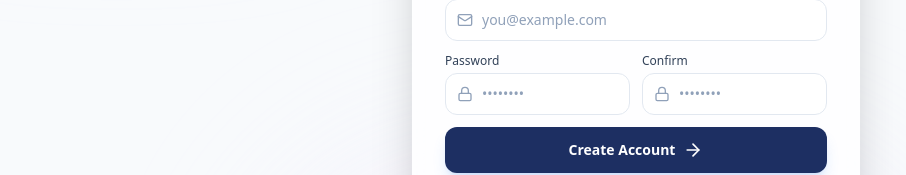
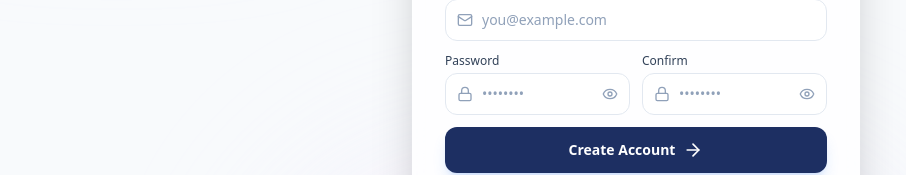
Before and after one commit to IamGaurav001/ai-interview-platform, a React (Vite) app in the folder ai-interview-platform-frontend/: page /register in a window 1280 px wide. Shown: the part 353-528 px from the top of the page, without its empty margins (4-910 px from the left). Built offline with nearby package versions, Linux system fonts and the light colour scheme; no server answers.

Commit message:
Added eye toggle

```diff
--- a/ai-interview-platform-frontend/src/pages/Login.jsx
+++ b/ai-interview-platform-frontend/src/pages/Login.jsx
@@ -1,7 +1,7 @@
 import React, { useState, useEffect } from "react";
 import { useAuth } from "../context/AuthContext.jsx";
 import { Link, useNavigate } from "react-router-dom";
-import { LogIn, Mail, Lock, Loader2, ArrowRight, CheckCircle2, ArrowLeft, AlertCircle } from "lucide-react";
+import { LogIn, Mail, Lock, Loader2, ArrowRight, CheckCircle2, ArrowLeft, AlertCircle, Eye, EyeOff } from "lucide-react";
 import { syncUser } from "../api/authAPI.jsx";
 import { motion } from "framer-motion";
 import logo from "../assets/intervueai-logo.png";
@@ -14,6 +14,7 @@ const Login = () => {
   const { login, googleLogin, user, loading: authLoading } = useAuth();
   const [email, setEmail] = useState("");
   const [password, setPassword] = useState("");
+  const [showPassword, setShowPassword] = useState(false);
   const [loading, setLoading] = useState(false);
   const [error, setError] = useState("");
   const navigate = useNavigate();
@@ -206,14 +207,27 @@ const Login = () => {
                   <input
                     id="password"
                     name="password"
-                    type="password"
+                    type={showPassword ? "text" : "password"}
                     autoComplete="current-password"
                     required
                     value={password}
                     onChange={(e) => setPassword(e.target.value)}
-                    className="block w-full pl-10 pr-3 py-3 border border-slate-200 rounded-xl text-slate-900 placeholder-slate-400 focus:outline-none focus:ring-2 focus:ring-blue-500/20 focus:border-blue-500 transition-all bg-white/50 focus:bg-white"
+                    className="block w-full pl-10 pr-10 py-3 border border-slate-200 rounded-xl text-slate-900 placeholder-slate-400 focus:outline-none focus:ring-2 focus:ring-blue-500/20 focus:border-blue-500 transition-all bg-white/50 focus:bg-white"
                     placeholder="••••••••"
                   />
+                  <div className="absolute inset-y-0 right-0 flex items-center pr-3">
+                    <button
+                      type="button"
+                      onClick={() => setShowPassword(!showPassword)}
+                      className="text-slate-400 hover:text-slate-600 focus:outline-none"
+                    >
+                      {showPassword ? (
+                        <EyeOff className="h-5 w-5" />
+                      ) : (
+                        <Eye className="h-5 w-5" />
+                      )}
+                    </button>
+                  </div>
                 </div>
               </div>
 
--- a/ai-interview-platform-frontend/src/pages/Register.jsx
+++ b/ai-interview-platform-frontend/src/pages/Register.jsx
@@ -1,7 +1,7 @@
 import React, { useState, useEffect } from "react";
 import { useAuth } from "../context/AuthContext.jsx";
 import { Link, useNavigate } from "react-router-dom";
-import { UserPlus, Mail, Lock, User, Loader2, ArrowRight, CheckCircle2, LogIn, ArrowLeft, AlertCircle } from "lucide-react";
+import { UserPlus, Mail, Lock, User, Loader2, ArrowRight, CheckCircle2, LogIn, ArrowLeft, AlertCircle, Eye, EyeOff } from "lucide-react";
 import { syncUser } from "../api/authAPI.jsx";
 import { motion } from "framer-motion";
 import logo from "../assets/intervueai-logo.png";
@@ -18,6 +18,8 @@ const Register = () => {
     password: "",
     confirmPassword: ""
   });
+  const [showPassword, setShowPassword] = useState(false);
+  const [showConfirmPassword, setShowConfirmPassword] = useState(false);
   const [loading, setLoading] = useState(false);
   const [error, setError] = useState("");
   const navigate = useNavigate();
@@ -230,14 +232,27 @@ const Register = () => {
                     <input
                       id="password"
                       name="password"
-                      type="password"
+                      type={showPassword ? "text" : "password"}
                       autoComplete="new-password"
                       required
                       value={formData.password}
                       onChange={handleChange}
-                      className="block w-full pl-9 pr-3 py-2.5 border border-slate-200 rounded-xl text-sm text-slate-900 placeholder-slate-400 focus:outline-none focus:ring-2 focus:ring-blue-500/20 focus:border-blue-500 transition-all bg-white/50 focus:bg-white"
+                      className="block w-full pl-9 pr-9 py-2.5 border border-slate-200 rounded-xl text-sm text-slate-900 placeholder-slate-400 focus:outline-none focus:ring-2 focus:ring-blue-500/20 focus:border-blue-500 transition-all bg-white/50 focus:bg-white"
                       placeholder="••••••••"
                     />
+                    <div className="absolute inset-y-0 right-0 flex items-center pr-3">
+                      <button
+                        type="button"
+                        onClick={() => setShowPassword(!showPassword)}
+                        className="text-slate-400 hover:text-slate-600 focus:outline-none"
+                      >
+                        {showPassword ? (
+                          <EyeOff className="h-4 w-4" />
+                        ) : (
+                          <Eye className="h-4 w-4" />
+                        )}
+                      </button>
+                    </div>
                   </div>
                 </div>
 
@@ -252,14 +267,27 @@ const Register = () => {
                     <input
                       id="confirmPassword"
                       name="confirmPassword"
-                      type="password"
+                      type={showConfirmPassword ? "text" : "password"}
                       autoComplete="new-password"
                       required
                       value={formData.confirmPassword}
                       onChange={handleChange}
-                      className="block w-full pl-9 pr-3 py-2.5 border border-slate-200 rounded-xl text-sm text-slate-900 placeholder-slate-400 focus:outline-none focus:ring-2 focus:ring-blue-500/20 focus:border-blue-500 transition-all bg-white/50 focus:bg-white"
+                      className="block w-full pl-9 pr-9 py-2.5 border border-slate-200 rounded-xl text-sm text-slate-900 placeholder-slate-400 focus:outline-none focus:ring-2 focus:ring-blue-500/20 focus:border-blue-500 transition-all bg-white/50 focus:bg-white"
                       placeholder="••••••••"
                     />
+                    <div className="absolute inset-y-0 right-0 flex items-center pr-3">
+                      <button
+                        type="button"
+                        onClick={() => setShowConfirmPassword(!showConfirmPassword)}
+                        className="text-slate-400 hover:text-slate-600 focus:outline-none"
+                      >
+                        {showConfirmPassword ? (
+                          <EyeOff className="h-4 w-4" />
+                        ) : (
+                          <Eye className="h-4 w-4" />
+                        )}
+                      </button>
+                    </div>
                   </div>
                 </div>
               </div>
```
